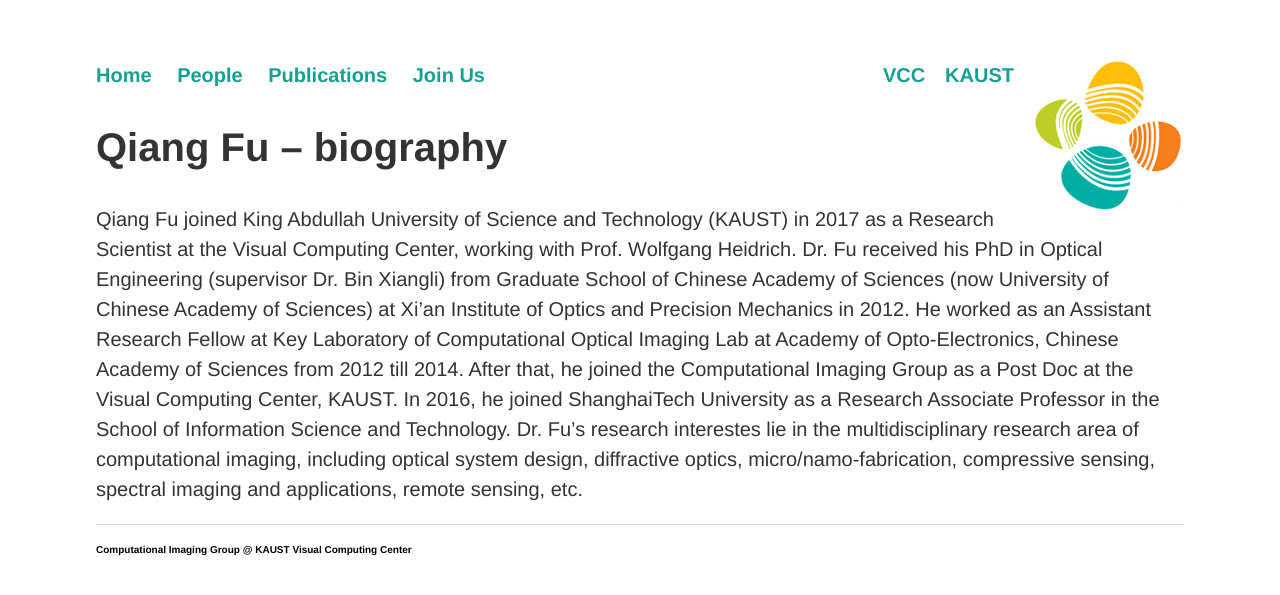
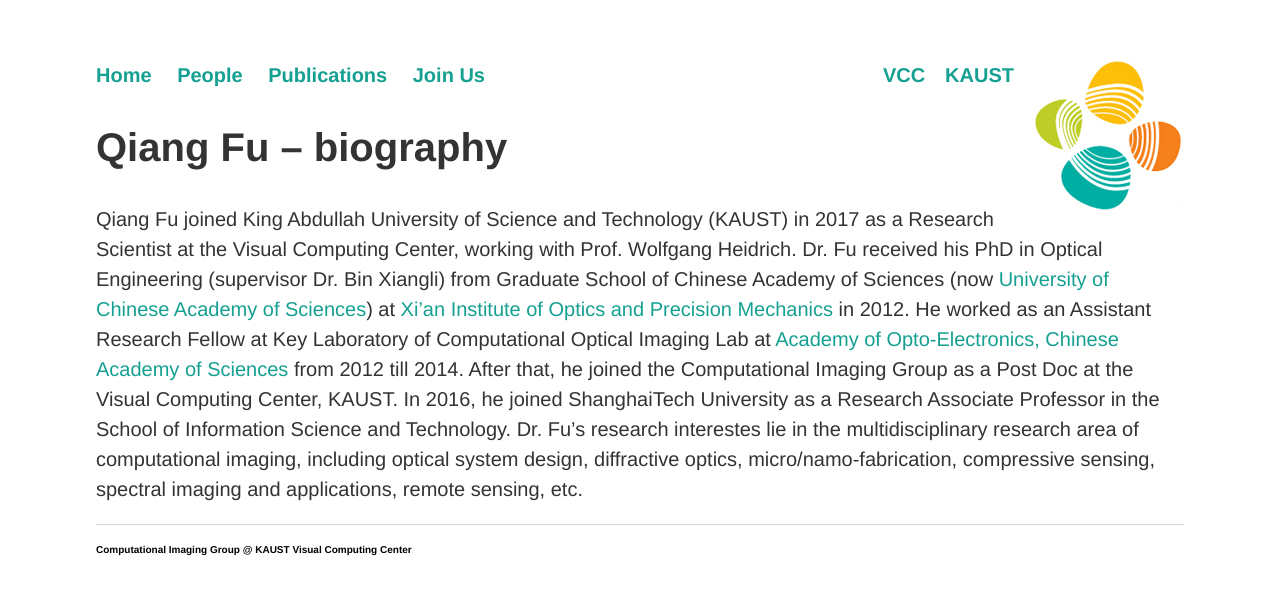
Before and after one commit to vccimaging/vccimaging.github.io, a Jekyll site: the page built from People/fuq/bio.md, in a window 1280 px wide. Shown: the top 595 px of the page. Built offline with Jekyll 4.4.1, drawn with Linux system fonts in a browser that asks for light colours; our own code applies the rules of GitHub Pages for plain Markdown files; some of the changed lines change nothing that is shown.

Commit message:
Bio
Updated Bio

```diff
--- a/People/fuq/bio.md
+++ b/People/fuq/bio.md
@@ -1,3 +1,3 @@
 ## Qiang Fu -- biography
 
-Qiang Fu joined King Abdullah University of Science and Technology (KAUST) in 2017 as a Research Scientist at the Visual Computing Center, working with Prof. Wolfgang Heidrich. Dr. Fu received his PhD in Optical Engineering (supervisor Dr. Bin Xiangli) from Graduate School of Chinese Academy of Sciences (now University of Chinese Academy of Sciences) at Xi'an Institute of Optics and Precision Mechanics in 2012. He worked as an Assistant Research Fellow at Key Laboratory of Computational Optical Imaging Lab at Academy of Opto-Electronics, Chinese Academy of Sciences from 2012 till 2014. After that, he joined the Computational Imaging Group as a Post Doc at the Visual Computing Center, KAUST. In 2016, he joined ShanghaiTech University as a Research Associate Professor in the School of Information Science and Technology. Dr. Fu's research interestes lie in the multidisciplinary research area of computational imaging, including optical system design, diffractive optics, micro/namo-fabrication, compressive sensing, spectral imaging and applications, remote sensing, etc.
+Qiang Fu joined King Abdullah University of Science and Technology (KAUST) in 2017 as a Research Scientist at the Visual Computing Center, working with Prof. Wolfgang Heidrich. Dr. Fu received his PhD in Optical Engineering (supervisor Dr. Bin Xiangli) from Graduate School of Chinese Academy of Sciences (now <a href="http://english.ucas.ac.cn/">University of Chinese Academy of Sciences</a>) at <a href="http://english.opt.cas.cn/">Xi'an Institute of Optics and Precision Mechanics</a> in 2012. He worked as an Assistant Research Fellow at Key Laboratory of Computational Optical Imaging Lab at <a href="http://www.aoe.cas.cn/">Academy of Opto-Electronics, Chinese Academy of Sciences</a> from 2012 till 2014. After that, he joined the Computational Imaging Group as a Post Doc at the Visual Computing Center, KAUST. In 2016, he joined ShanghaiTech University as a Research Associate Professor in the School of Information Science and Technology. Dr. Fu's research interestes lie in the multidisciplinary research area of computational imaging, including optical system design, diffractive optics, micro/namo-fabrication, compressive sensing, spectral imaging and applications, remote sensing, etc.
```
